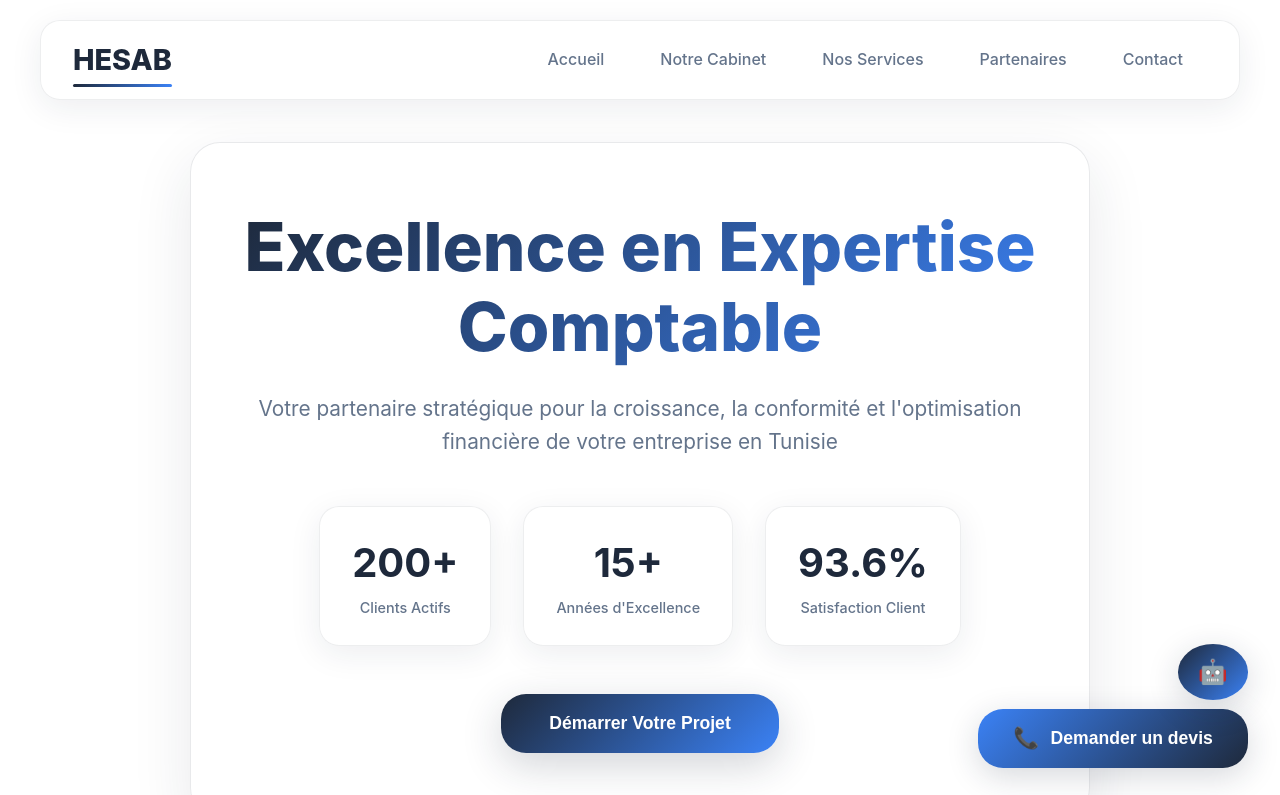
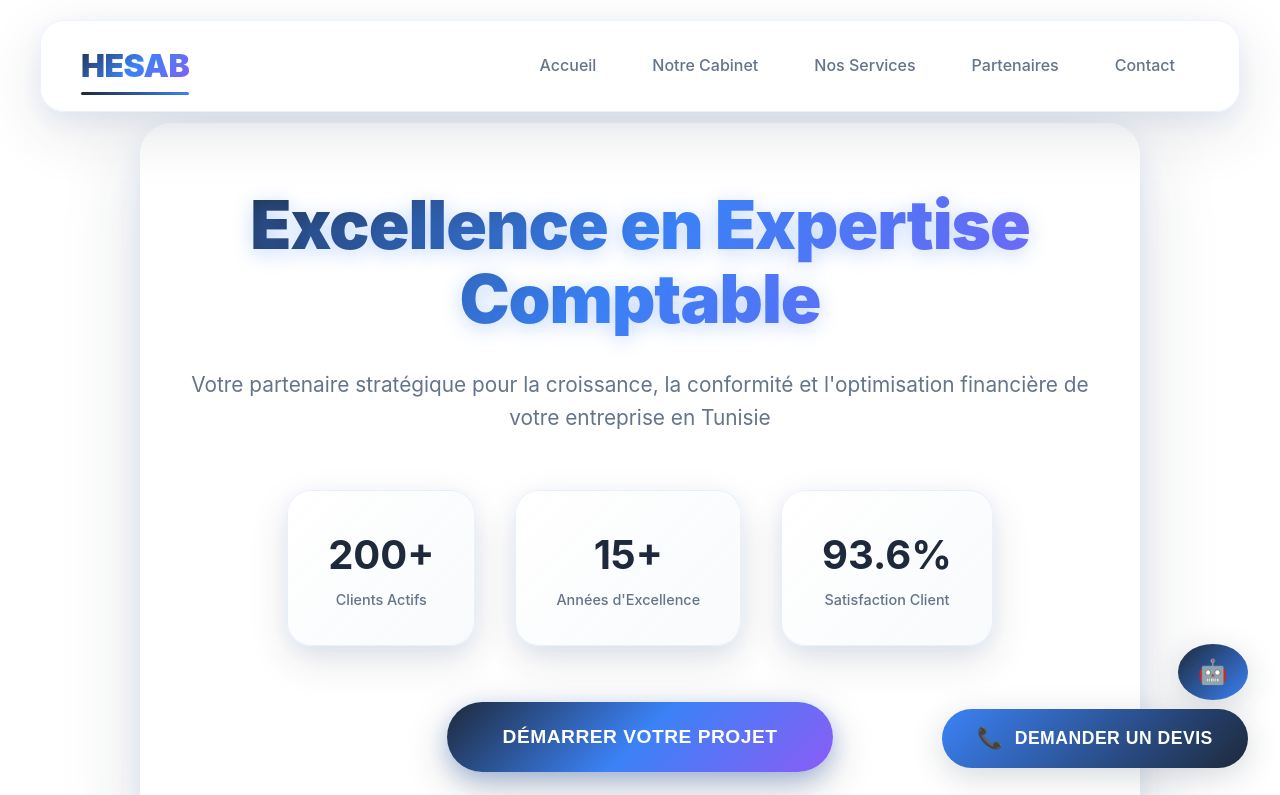
Before and after one commit to Mohamedben-miled/Hesab, a plain HTML site: page index.html in a window 1280 px wide. Shown: the top 795 px of the page. Drawn offline with Linux system fonts and the light colour scheme.

Commit message:
Enhance visual design - Improved header, hero section, stats cards, CTA button, and service cards with modern styling

```diff
--- a/index.html
+++ b/index.html
@@ -302,18 +302,18 @@
       transform: translateX(-50%);
       width: 95%;
       max-width: 1200px;
-      background: rgba(255, 255, 255, 0.95);
-      backdrop-filter: blur(20px);
-      border: 1px solid rgba(30, 41, 59, 0.08);
-      border-radius: 20px;
+      background: rgba(255, 255, 255, 0.98);
+      backdrop-filter: blur(25px);
+      border: 1px solid rgba(59, 130, 246, 0.1);
+      border-radius: 24px;
       color: #1e293b;
       z-index: 1000;
       display: flex;
       justify-content: space-between;
       align-items: center;
-      padding: 1rem 2rem;
-      transition: all 0.3s ease;
-      box-shadow: 0 8px 32px rgba(30, 41, 59, 0.08);
+      padding: 1.2rem 2.5rem;
+      transition: all 0.4s cubic-bezier(0.4, 0, 0.2, 1);
+      box-shadow: 0 20px 60px rgba(30, 41, 59, 0.12), 0 8px 25px rgba(59, 130, 246, 0.08);
       overflow: visible;
     }
 
@@ -325,10 +325,21 @@
     }
 
     .logo {
-      font-size: 1.8rem;
-      font-weight: 800;
+      font-size: 2rem;
+      font-weight: 900;
       color: #1e293b;
       position: relative;
+      background: linear-gradient(135deg, #1e293b 0%, #3b82f6 50%, #8b5cf6 100%);
+      -webkit-background-clip: text;
+      -webkit-text-fill-color: transparent;
+      background-clip: text;
+      letter-spacing: -0.5px;
+      transition: all 0.3s ease;
+    }
+
+    .logo:hover {
+      transform: scale(1.05);
+      filter: drop-shadow(0 4px 12px rgba(59, 130, 246, 0.3));
     }
 
     .logo::after {
@@ -509,28 +520,29 @@
 
 
     .hero-content {
-      max-width: 900px;
-      padding: 0 2rem;
+      max-width: 1000px;
+      padding: 4rem 3rem;
       z-index: 10;
       position: relative;
-      background: rgba(255, 255, 255, 0.8);
-      backdrop-filter: blur(10px);
-      border-radius: 30px;
-      padding: 4rem 3rem;
-      border: 1px solid rgba(30, 41, 59, 0.1);
-      box-shadow: 0 20px 60px rgba(30, 41, 59, 0.1);
+      background: rgba(255, 255, 255, 0.95);
+      backdrop-filter: blur(25px);
+      border-radius: 32px;
+      box-shadow: 0 25px 80px rgba(30, 41, 59, 0.15), 0 10px 30px rgba(59, 130, 246, 0.1);
+      border: 1px solid rgba(255, 255, 255, 0.2);
     }
 
     .hero h1 {
-      font-size: 4rem;
-      font-weight: 800;
-      margin-bottom: 1.5rem;
-      background: linear-gradient(135deg, #1e293b 0%, #3b82f6 100%);
+      font-size: 4.5rem;
+      font-weight: 900;
+      margin-bottom: 2rem;
+      background: linear-gradient(135deg, #1e293b 0%, #3b82f6 50%, #8b5cf6 100%);
       -webkit-background-clip: text;
       -webkit-text-fill-color: transparent;
       background-clip: text;
       animation: slideUp 1s ease-out 0.5s both;
-      line-height: 1.2;
+      line-height: 1.1;
+      letter-spacing: -1px;
+      text-shadow: 0 4px 20px rgba(59, 130, 246, 0.3);
     }
 
     .hero .subtitle {
@@ -545,20 +557,22 @@
     .hero-stats {
       display: flex;
       justify-content: center;
-      gap: 2rem;
-      margin: 3rem 0;
+      gap: 2.5rem;
+      margin: 3.5rem 0;
       animation: slideUp 1s ease-out 1.5s both;
     }
 
     .hero-stat {
       text-align: center;
-      padding: 1.5rem 2rem;
-      background: rgba(255, 255, 255, 0.9);
-      backdrop-filter: blur(20px);
-      border-radius: 20px;
-      border: 1px solid rgba(30, 41, 59, 0.08);
-      transition: all 0.3s ease;
-      box-shadow: 0 8px 32px rgba(30, 41, 59, 0.08);
+      padding: 2rem 2.5rem;
+      background: linear-gradient(135deg, rgba(255, 255, 255, 0.95) 0%, rgba(248, 250, 252, 0.9) 100%);
+      backdrop-filter: blur(25px);
+      border-radius: 24px;
+      border: 1px solid rgba(59, 130, 246, 0.1);
+      transition: all 0.4s cubic-bezier(0.4, 0, 0.2, 1);
+      box-shadow: 0 15px 40px rgba(30, 41, 59, 0.12), 0 6px 20px rgba(59, 130, 246, 0.08);
+      position: relative;
+      overflow: hidden;
     }
 
     .hero-stat:hover {
@@ -583,18 +597,20 @@
 
     .cta-button {
       display: inline-block;
-      background: linear-gradient(135deg, #1e293b 0%, #3b82f6 100%);
+      background: linear-gradient(135deg, #1e293b 0%, #3b82f6 50%, #8b5cf6 100%);
       color: #fff;
-      padding: 1.2rem 3rem;
-      border-radius: 25px;
-      font-weight: 600;
-      font-size: 1.1rem;
+      padding: 1.5rem 3.5rem;
+      border-radius: 60px;
+      font-weight: 700;
+      font-size: 1.2rem;
       border: none;
-      transition: all 0.3s ease;
+      transition: all 0.4s cubic-bezier(0.4, 0, 0.2, 1);
       animation: slideUp 1s ease-out 2s both;
-      box-shadow: 0 12px 40px rgba(30, 41, 59, 0.2);
+      box-shadow: 0 15px 40px rgba(30, 41, 59, 0.25), 0 6px 20px rgba(59, 130, 246, 0.3);
       position: relative;
       overflow: hidden;
+      letter-spacing: 0.5px;
+      text-transform: uppercase;
     }
 
     .cta-button::before {
@@ -752,16 +768,16 @@
     .service-card {
       position: relative;
       z-index: 1;
-      background: rgba(255,255,255,0.75);
-      border-radius: 24px;
+      background: linear-gradient(135deg, rgba(255, 255, 255, 0.95) 0%, rgba(248, 250, 252, 0.9) 100%);
+      border-radius: 28px;
       overflow: hidden;
-      box-shadow: 0 8px 32px rgba(30, 41, 59, 0.10);
-      border: 1.5px solid #e5e7eb;
-      backdrop-filter: blur(8px);
-      padding: 2.5rem 2.5rem 2.5rem 3rem;
+      box-shadow: 0 15px 40px rgba(30, 41, 59, 0.12), 0 6px 20px rgba(59, 130, 246, 0.08);
+      border: 1px solid rgba(59, 130, 246, 0.1);
+      backdrop-filter: blur(20px);
+      padding: 3rem 3rem 3rem 3.5rem;
       margin-top: 0.5rem;
+      transition: all 0.4s cubic-bezier(0.4, 0, 0.2, 1);
       margin-bottom: 0.5rem;
-      transition: all 0.5s ease;
       display: flex;
       flex-direction: column;
       align-items: flex-start;
```
